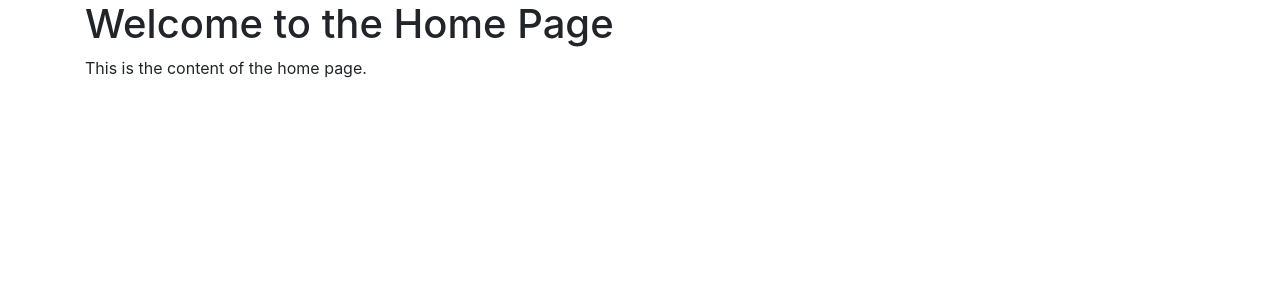
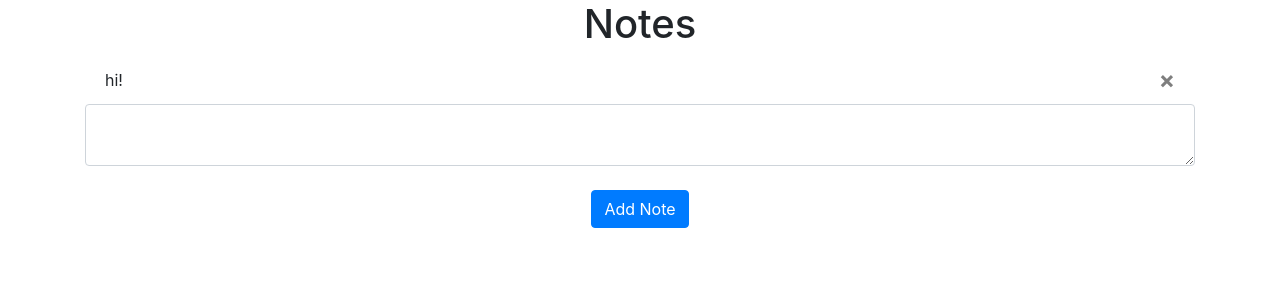
Before and after one commit to lhutchinson22/bookapp-python-flask-auth-db, a Flask app: page / in a window 1280 px wide. Shown: the part 56-356 px from the top of the page. Run offline with Flask 3, Linux system fonts and the light colour scheme; a user stored in the database is signed in; some libraries are stand-ins or nearby versions.

Commit message:
added POST request to delete notes from the database

```diff
--- a/website/static/index.js
+++ b/website/static/index.js
@@ -0,0 +1,8 @@
+function deleteNote(noteId) {
+  fetch("/delete-note", {
+    method: "POST",
+    body: JSON.stringify({ noteId: noteId })
+  }).then(_res => {
+    window.location.href = "/";
+  });
+}
--- a/website/templates/home.html
+++ b/website/templates/home.html
@@ -1,5 +1,26 @@
 {% extends "base.html" %} {% block title %}Changed{% endblock %} {% block
 content %}
-<h1>Welcome to the Home Page</h1>
-<p>This is the content of the home page.</p>
+<h1 align="center">Notes</h1>
+<ul class="list-group list-group-flush" id="notes">
+  {% for note in user.notes %}
+  <li class="list-group-item">
+    {{ note.data }}
+    <button
+      type="button"
+      class="close"
+      aria-label="Close"
+      onClick="deleteNote({{ note.id }})"
+    >
+      <span aria-hidden="true">&times;</span>
+    </button>
+  </li>
+  {% endfor %}
+</ul>
+<form method="POST">
+  <textarea name="note" id="note" class="form-control"></textarea>
+  <br />
+  <div align="center">
+    <button type="submit" class="btn btn-primary">Add Note</button>
+  </div>
+</form>
 {% endblock %}
--- a/website/views.py
+++ b/website/views.py
@@ -1,10 +1,34 @@
-from flask import Blueprint, render_template
+from flask import Blueprint, render_template, request, flash
 from flask_login import login_required, current_user
-
+from .models import Note
+from . import db
+import json
+from flask import jsonify
 
 views = Blueprint('views', __name__)
 
-@views.route('/')
+@views.route('/', methods=["GET", "POST"])
 @login_required
 def home():
+    if request.method == "POST":
+        note = request.form.get('note')
+
+        if len(note) < 1:
+            flash('Note is too short!', category='error')
+        else:
+            new_note = Note(data=note, user_id=current_user.id)
+            db.session.add(new_note)
+            db.session.commit()
+            flash('Note added!', category='success')
     return render_template("home.html", user=current_user)
+
+@views.route('/delete-note', methods=["POST"])
+def delete_note():
+    note = json.loads(request.data)
+    noteId = note['noteId']
+    note = Note.query.get(noteId)
+    if note:
+        if note.user_id == current_user.id:
+            db.session.delete(note)
+            db.session.commit()
+    return jsonify({})
```
Also changed, not shown: instance/database.db.
